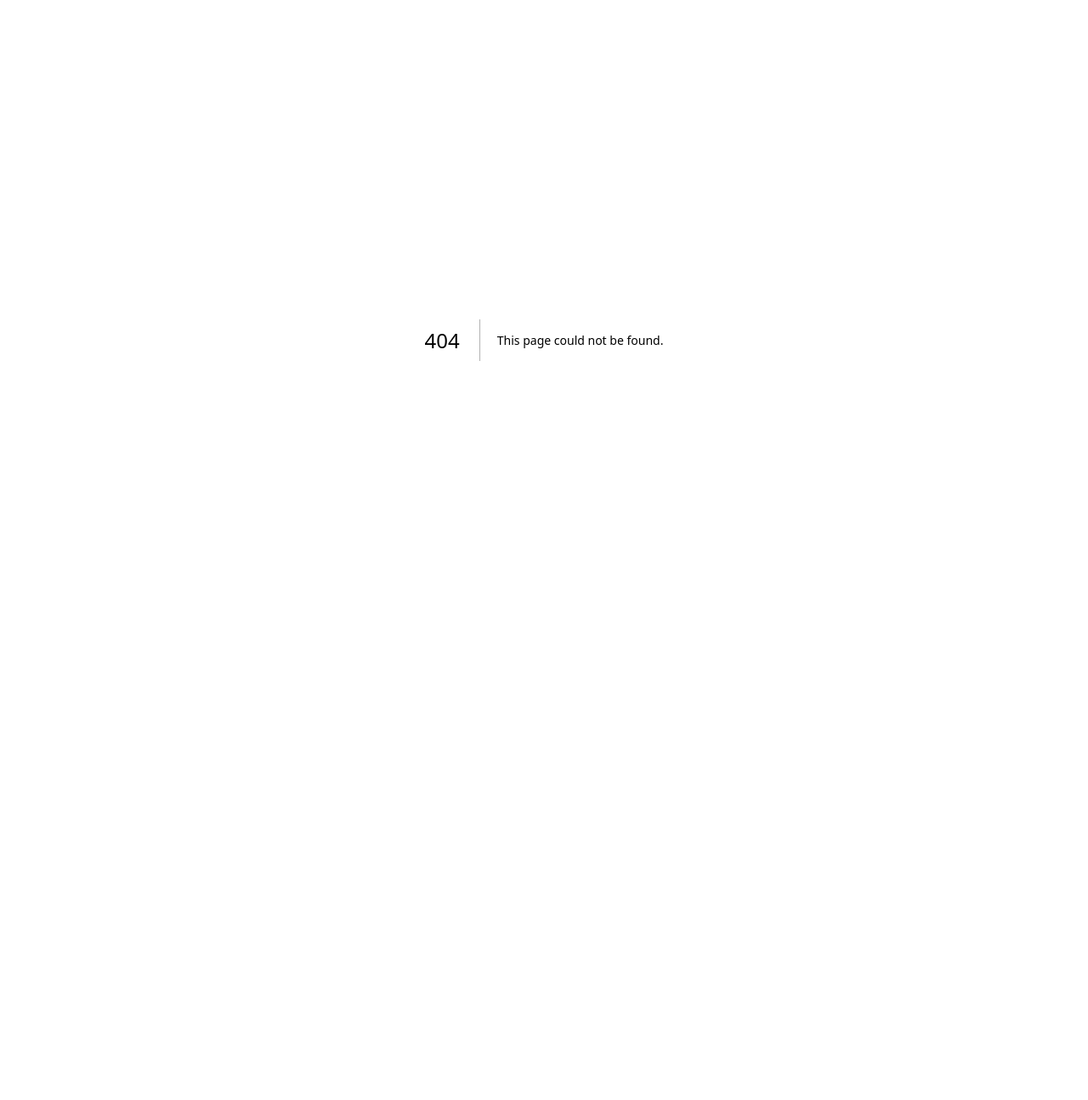
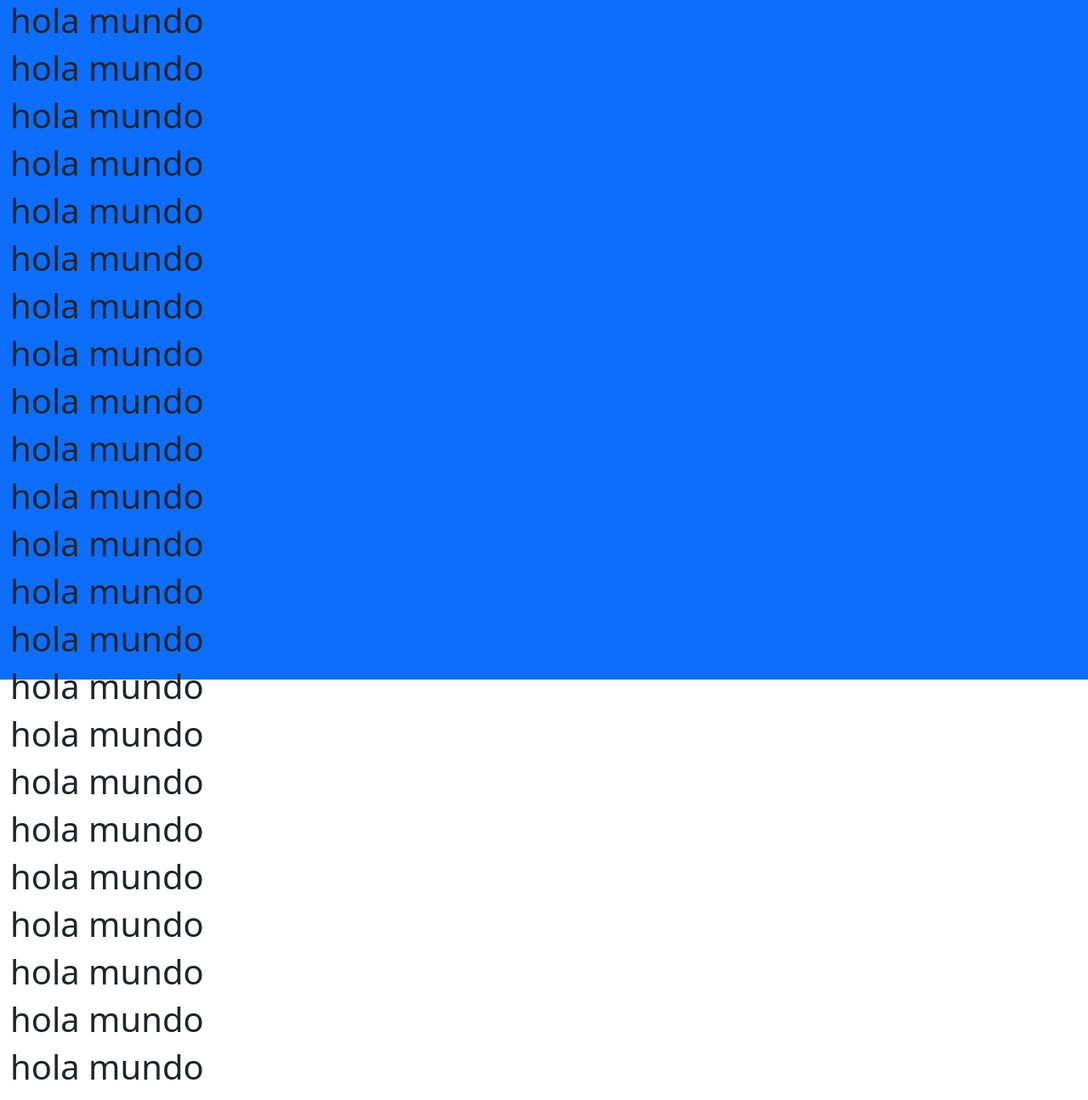
Before and after one commit to LauraCaa/experimental, a Next.js app: page /wh in a window 1280 px wide. Before the commit this address had no page. Shown: the top 1295 px of the page at 85% size. Before the commit the page ends 800 px from the top, so only its background shows below. Built offline with nearby package versions, Linux system fonts and the light colour scheme.

Commit message:
feat: New container

```diff
--- /dev/null
+++ b/src/components/size.js
@@ -0,0 +1,31 @@
+export default function Size(){
+    return(
+        <div className="container-fluid d-block vw-100 vh-100 bg-primary">
+            <h1>hola mundo</h1>
+            <h1>hola mundo</h1>
+            <h1>hola mundo</h1>
+            <h1>hola mundo</h1>
+            <h1>hola mundo</h1>
+            <h1>hola mundo</h1>
+            <h1>hola mundo</h1>
+            <h1>hola mundo</h1>
+            <h1>hola mundo</h1>
+            <h1>hola mundo</h1>
+            <h1>hola mundo</h1>
+            <h1>hola mundo</h1>
+            <h1>hola mundo</h1>
+            <h1>hola mundo</h1>
+            <h1>hola mundo</h1>
+            <h1>hola mundo</h1>
+            <h1>hola mundo</h1>
+            <h1>hola mundo</h1>
+            <h1>hola mundo</h1>
+            <h1>hola mundo</h1>
+            <h1>hola mundo</h1>
+            <h1>hola mundo</h1>
+            <h1>hola mundo</h1>
+            <h1>hola mundo</h1>
+            <h1>hola mundo</h1>
+        </div>
+    )
+}
--- /dev/null
+++ b/src/pages/wh.js
@@ -0,0 +1,11 @@
+import Size from "@/components/size";
+import 'bootstrap/dist/css/bootstrap.min.css';
+
+export default function Wh(){
+    return(
+    <>
+        <Size></Size>
+    </>
+    )
+
+}
```
